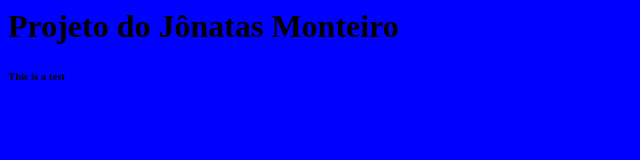
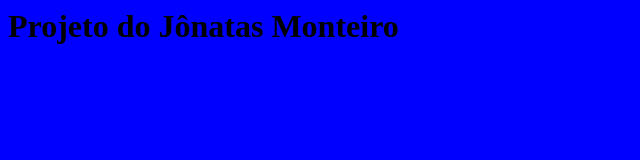
Before and after one commit to JonatasMonteiro/ProjetoGitAlura, a plain HTML site: page index.html in a window 1280 px wide. Shown: the full height of the page, 0-640 px from the left. Drawn offline with Linux system fonts and the light colour scheme.

Commit message:
Correção

```diff
--- a/index.html
+++ b/index.html
@@ -4,6 +4,5 @@
     </head>
     <body>
     <h1>Projeto do Jônatas Monteiro</h1>
-    <h6>This is a test</h6>
     </body>
 </html>
```
